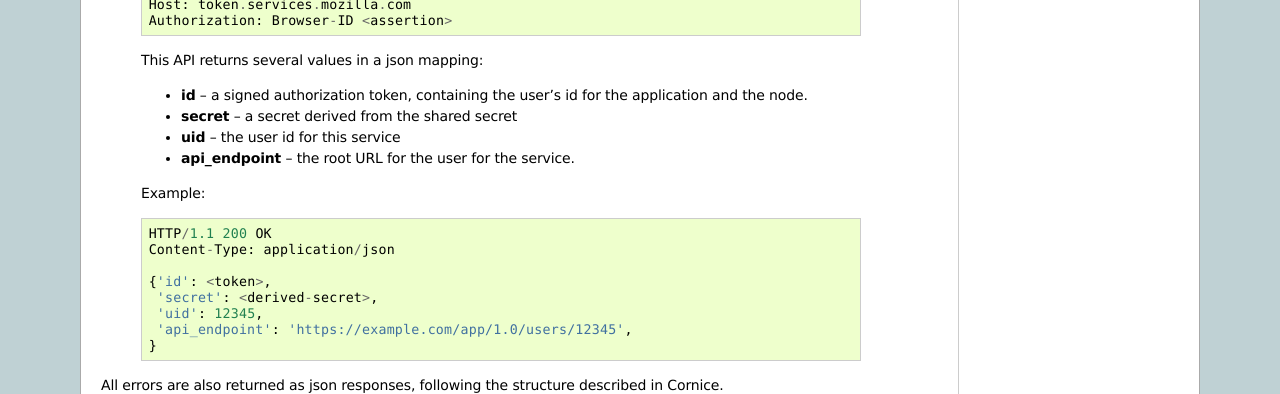
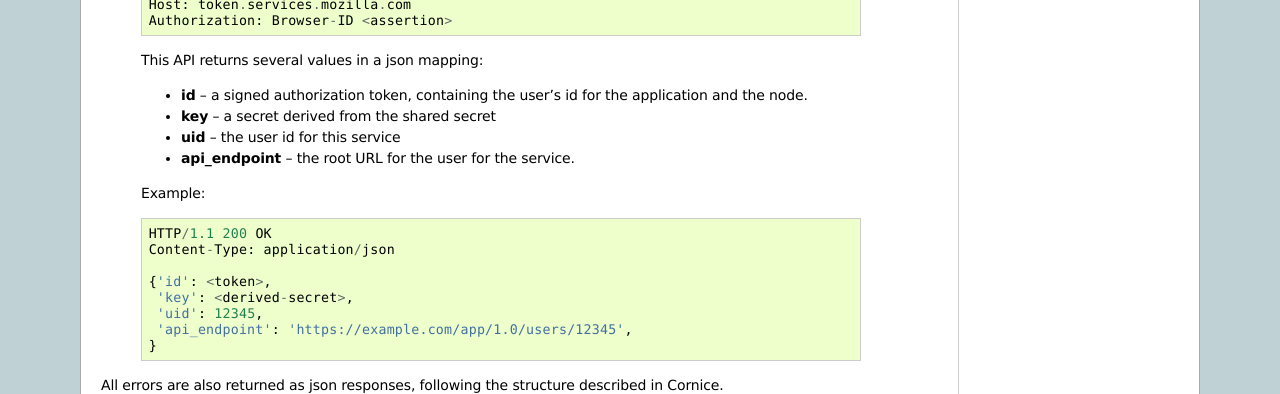
Before and after one commit to mozilla-services/docs, a Sphinx documentation site: the page built from source/token/apis.rst, in a window 1280 px wide. Shown: the part 432-826 px from the top of the page. Built offline with Sphinx 7.4.7, drawn with Linux system fonts in a browser that asks for light colours; the version number could not be read and is left out.

Commit message:
fixed the key/secret typo

```diff
--- a/source/token/apis.rst
+++ b/source/token/apis.rst
@@ -31,7 +31,7 @@ Token Server API v1.0
 
     - **id** -- a signed authorization token, containing the
       user's id for the application and the node.
-    - **secret** -- a secret derived from the shared secret
+    - **key** -- a secret derived from the shared secret
     - **uid** -- the user id for this service
     - **api_endpoint** -- the root URL for the user for the service.
 
@@ -41,7 +41,7 @@ Token Server API v1.0
         Content-Type: application/json
 
         {'id': <token>,
-         'secret': <derived-secret>,
+         'key': <derived-secret>,
          'uid': 12345,
          'api_endpoint': 'https://example.com/app/1.0/users/12345',
         }
```
